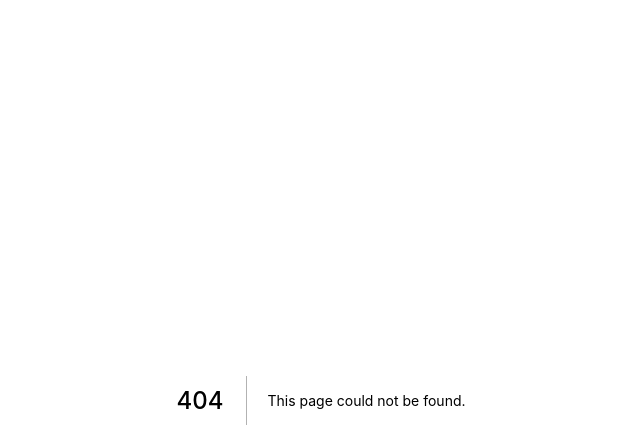
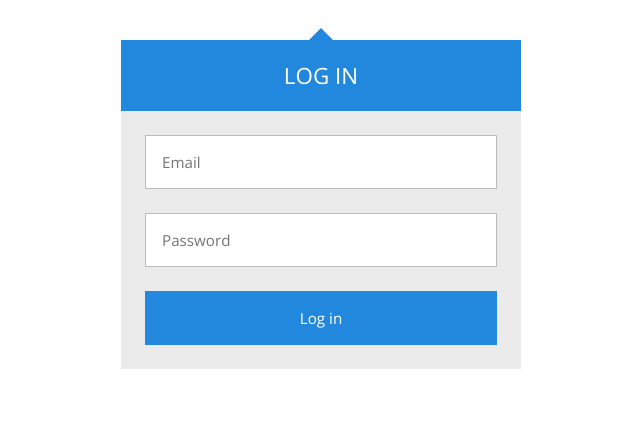
Before and after one commit to brunos3d/Vendeste, a Next.js app: page /login in a window 1280 px wide. Before the commit this address had no page. Shown: the top 448 px of the page, without its empty margins (319-959 px from the left). Built offline with nearby package versions, Linux system fonts and the light colour scheme.

Commit message:
novas paginas, testes com cookies

```diff
--- /dev/null
+++ b/frontend/components/LoginForm/index.js
@@ -0,0 +1,36 @@
+import React, { useState } from "react";
+
+import { Container } from "./styles";
+
+export default function LoginForm(props) {
+    const [email, setEmail] = useState("");
+    const [password, setPassword] = useState("");
+
+    function validateForm() {
+        return email.length > 0 && password.length > 0;
+    }
+
+    function handleSubmit(event) {
+        event.preventDefault();
+    }
+
+    return (
+        <Container>
+            <div className="login-triangle"></div>
+
+            <h2 className="login-header">Log in</h2>
+
+            <form className="login-container">
+                <p>
+                    <input type="email" placeholder="Email" />
+                </p>
+                <p>
+                    <input type="password" placeholder="Password" />
+                </p>
+                <p>
+                    <input type="submit" value="Log in" />
+                </p>
+            </form>
+        </Container>
+    );
+}
--- /dev/null
+++ b/frontend/components/LoginForm/styles.js
@@ -0,0 +1,86 @@
+import styled from "styled-components";
+
+export const Container = styled.div`
+    & {
+        width: 400px;
+        margin: 16px auto;
+        font-size: 16px;
+    }
+
+    /* Reset top and bottom margins from certain elements */
+    .login-header,
+    & p {
+        margin-top: 0;
+        margin-bottom: 0;
+    }
+
+    /* The triangle form is achieved by a CSS hack */
+    .login-triangle {
+        width: 0;
+        margin-right: auto;
+        margin-left: auto;
+        border: 12px solid transparent;
+        border-bottom-color: #28d;
+    }
+
+    .login-header {
+        background: #28d;
+        padding: 20px;
+        font-size: 1.4em;
+        font-weight: normal;
+        text-align: center;
+        text-transform: uppercase;
+        color: #fff;
+    }
+
+    .login-container {
+        background: #ebebeb;
+        padding: 12px;
+    }
+
+    /* Every row inside .login-container is defined with p tags */
+    & p {
+        padding: 12px;
+    }
+
+    & input {
+        box-sizing: border-box;
+        display: block;
+        width: 100%;
+        border-width: 1px;
+        border-style: solid;
+        padding: 16px;
+        outline: 0;
+        font-family: inherit;
+        font-size: 0.95em;
+    }
+
+    & input[type="email"],
+    & input[type="password"] {
+        background: #fff;
+        border-color: #bbb;
+        color: #555;
+    }
+
+    /* Text fields' focus effect */
+    & input[type="email"]:focus,
+    & input[type="password"]:focus {
+        border-color: #888;
+    }
+
+    & input[type="submit"] {
+        background: #28d;
+        border-color: transparent;
+        color: #fff;
+        cursor: pointer;
+    }
+
+    & input[type="submit"]:hover {
+        background: #17c;
+    }
+
+    /* Buttons' focus effect */
+    & input[type="submit"]:focus {
+        border-color: #05a;
+    }
+`;
--- /dev/null
+++ b/pages/_app.js
@@ -0,0 +1,22 @@
+import App from "next/app";
+
+class MyApp extends App {
+    render() {
+        const { Component, pageProps } = this.props;
+
+        return (
+            <div>
+                <Component {...pageProps} />
+                <style jsx global>{`
+                    * {
+                        margin: 0;
+                        padding: 0;
+                        font-family: "Open Sans", sans-serif;
+                    }
+                `}</style>
+            </div>
+        );
+    }
+}
+
+export default MyApp;
--- /dev/null
+++ b/pages/_document.js
@@ -0,0 +1,29 @@
+import Document, { Head, Main, NextScript } from "next/document";
+import { ServerStyleSheet } from "styled-components";
+
+export default class MyDocument extends Document {
+    static getInitialProps({ renderPage }) {
+        const sheet = new ServerStyleSheet();
+
+        const page = renderPage(App => props => sheet.collectStyles(<App {...props} />));
+
+        const styleTags = sheet.getStyleElement();
+
+        return { ...page, styleTags };
+    }
+
+    render() {
+        return (
+            <html>
+                <Head>
+                    <link href="https://fonts.googleapis.com/css?family=Open+Sans&display=swap" rel="stylesheet" />
+                    {this.props.styleTags}
+                </Head>
+                <body>
+                    <Main />
+                    <NextScript />
+                </body>
+            </html>
+        );
+    }
+}
--- a/pages/index.js
+++ b/pages/index.js
@@ -1,8 +1,13 @@
+import Head from "next/head";
+
 import Test from "../frontend/components/Test";
 
 const Index = ({ products }) => {
     return (
         <div className="App">
+            <Head>
+                <title>Vendeste</title>
+            </Head>
             <Test />
             {products.map((product, id) => (
                 <div key={id}>
--- /dev/null
+++ b/pages/login.js
@@ -0,0 +1,16 @@
+import Head from "next/head";
+
+import LoginForm from "../frontend/components/LoginForm";
+
+const Login = () => {
+    return (
+        <div className="App">
+            <Head>
+                <title>Vendeste</title>
+            </Head>
+            <LoginForm />
+        </div>
+    );
+};
+
+export default Login;
```
Also changed, not shown: package.json (+6 -1 lines), server.js (+11 -1 lines), .babelrc (added), 2 other files (tests, documents, lock files or other folders).
